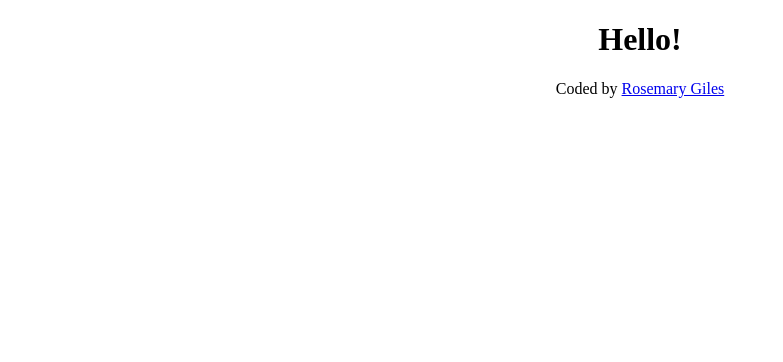
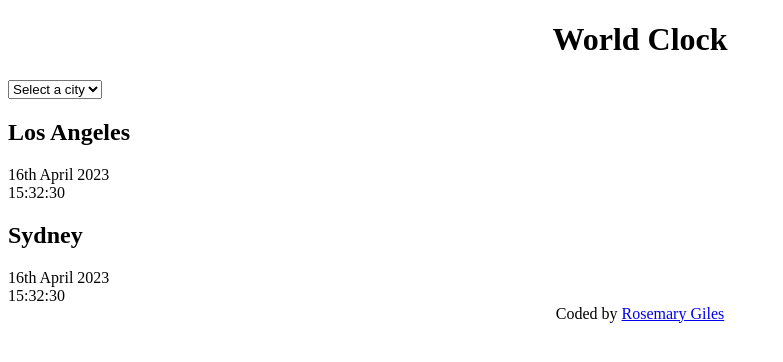
Before and after one commit to rgiles031/world-clock, a plain HTML site: page index.html in a window 1280 px wide. Shown: the whole page, without its empty margins (0-783 px from the left). Drawn offline with Linux system fonts and the light colour scheme.

Commit message:
added html

```diff
--- a/index.html
+++ b/index.html
@@ -8,7 +8,24 @@
     <title>World Clock</title>
   </head>
   <body>
-    <h1>Hello!</h1>
+    <h1>World Clock</h1>
+    <div>
+      <select name="" id="">
+        <option value="">Select a city</option>
+        <option value="london">London</option>
+        <option value="chicago">Chicago</option>
+      </select>
+      <div>
+        <h2>Los Angeles</h2>
+        <div>16th April 2023</div>
+        <div>15:32:30</div>
+      </div>
+      <div>
+        <h2>Sydney</h2>
+        <div>16th April 2023</div>
+        <div>15:32:30</div>
+      </div>
+    </div>
     <footer>
       Coded by
       <a href="https://github.com/rgiles031/world-clock">Rosemary Giles</a>
```
